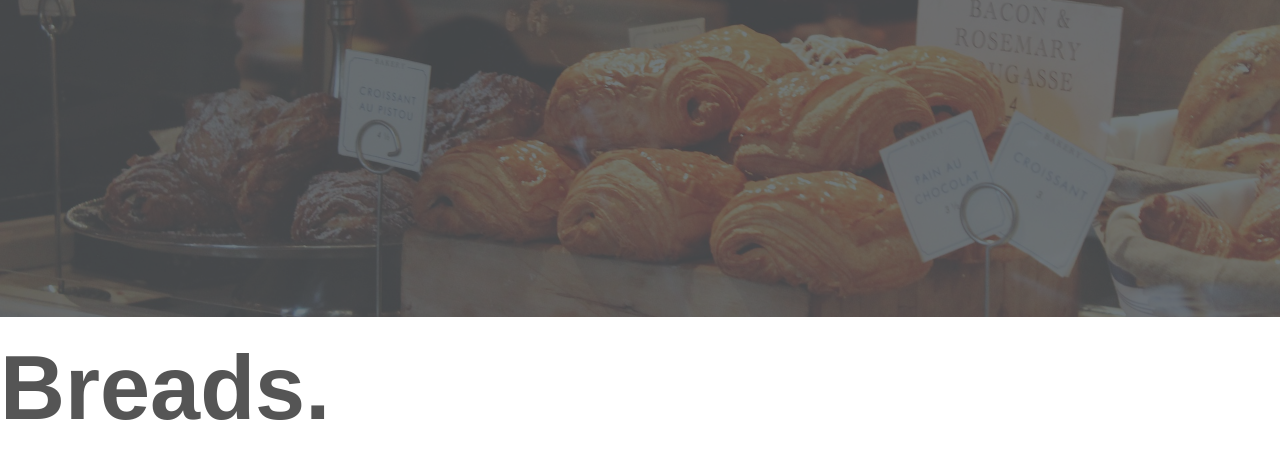
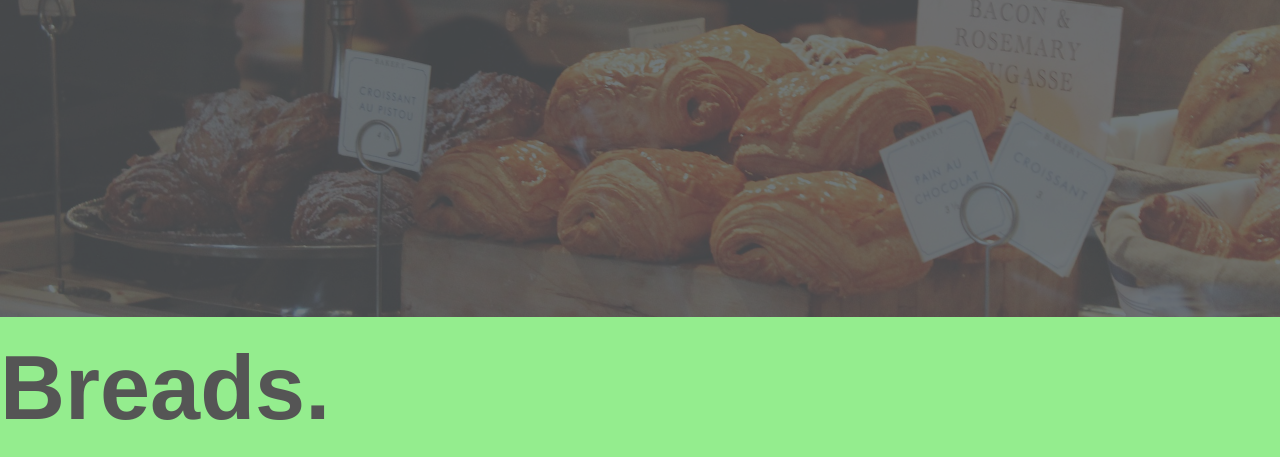
Before and after one commit to BailyTroyer/reneeswebsite, a plain HTML site: page Addons/flexbox-template/index.html in a window 1280 px wide. Shown: the part 483-940 px from the top of the page. Drawn offline with nearby package versions, Linux system fonts and the light colour scheme.

Commit message:
changed background color

```diff
--- a/Addons/flexbox-template/assets/css/styles.css
+++ b/Addons/flexbox-template/assets/css/styles.css
@@ -252,6 +252,7 @@ header nav li:last-child{
 	padding: 0;
 }
 .menu-top {
+	background-color: #94ed8e;
 	width: 100vw;
 }
 .menu-nav li {
```
